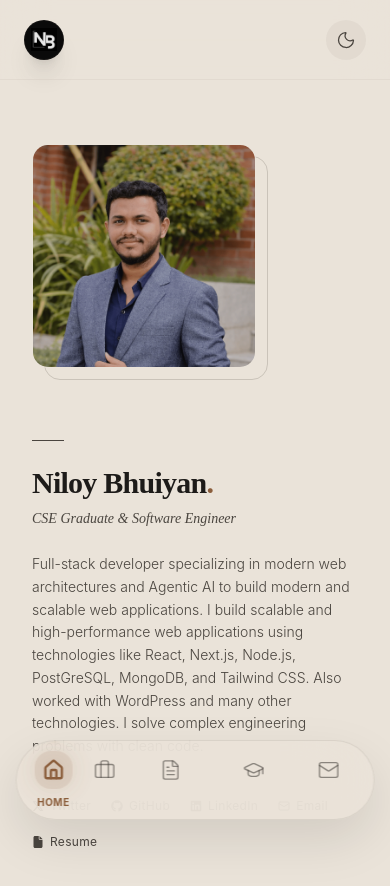
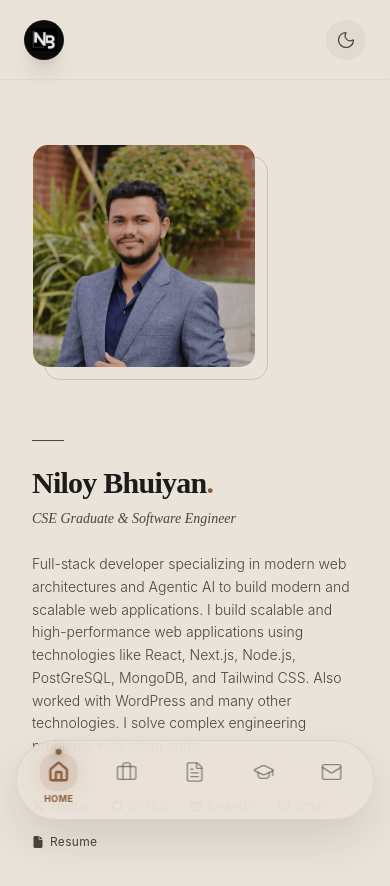
Before and after one commit to niloy8/Portfolioo, a React (Vite) app in the folder Niloy Devfolio/: page / in a window 390 px wide. Shown: the top 886 px of the page. Built offline with nearby package versions, Linux system fonts and the light colour scheme.

Commit message:
Menu updated for mobile view

```diff
--- a/Niloy Devfolio/src/Components/Sidebar.tsx
+++ b/Niloy Devfolio/src/Components/Sidebar.tsx
@@ -34,13 +34,13 @@ const Sidebar: React.FC = () => {
             </header>
 
             {/* --- MOBILE BOTTOM NAVIGATION (Floating Island) --- */}
-            <nav className="md:hidden fixed bottom-6 left-1/2 -translate-x-1/2 w-[92%] max-w-md h-20 bg-[var(--bg)]/90 backdrop-blur-2xl border border-[var(--text-secondary)]/10 rounded-[2.5rem] shadow-[0_20px_50px_rgba(0,0,0,0.1)] dark:shadow-[0_20px_50px_rgba(0,0,0,0.3)] z-[60] px-4 flex items-center justify-around overflow-hidden">
+            <nav className="md:hidden fixed bottom-6 left-1/2 -translate-x-1/2 w-[92%] max-w-md h-20 bg-[var(--bg)]/90 backdrop-blur-2xl border border-[var(--text-secondary)]/10 rounded-[2.5rem] shadow-[0_20px_50px_rgba(0,0,0,0.1)] dark:shadow-[0_20px_50px_rgba(0,0,0,0.3)] z-[60] px-2 grid grid-cols-5 items-center overflow-hidden">
                 {navItems.map((item) => (
                     <NavLink
                         key={item.name}
                         to={item.path}
                         className={({ isActive }) =>
-                            `flex flex-col items-center justify-center gap-1.5 transition-all duration-500 relative group py-2
+                            `flex flex-col items-center justify-center transition-all duration-500 relative group h-full
                             ${isActive ? 'text-[var(--accent)]' : 'text-[var(--text-secondary)]/60 hover:text-[var(--text-primary)]'}`
                         }
                     >
@@ -52,11 +52,13 @@ const Sidebar: React.FC = () => {
                                         <span className="absolute inset-0 bg-[var(--accent)]/20 rounded-2xl blur-md -z-0 animate-pulse"></span>
                                     )}
                                 </div>
-                                <span className={`text-[10px] font-sans font-bold uppercase tracking-wider transition-all duration-500 ${isActive ? 'opacity-100 translate-y-0' : 'opacity-0 translate-y-2'}`}>
-                                    {item.name}
-                                </span>
+                                <div className="h-4 flex items-center justify-center overflow-visible">
+                                    <span className={`text-[9px] font-sans font-bold uppercase tracking-wider transition-all duration-500 whitespace-nowrap ${isActive ? 'opacity-100 translate-y-0 scale-100' : 'opacity-0 translate-y-2 scale-90'}`}>
+                                        {item.name}
+                                    </span>
+                                </div>
                                 {isActive && (
-                                    <div className="absolute -top-3 left-1/2 -translate-x-1/2 w-1.5 h-1.5 bg-[var(--accent)] rounded-full shadow-[0_0_10px_var(--accent)] animate-bounce" />
+                                    <div className="absolute top-2 left-1/2 -translate-x-1/2 w-1.5 h-1.5 bg-[var(--accent)] rounded-full shadow-[0_0_10px_var(--accent)] animate-bounce" />
                                 )}
                             </>
                         )}
```
